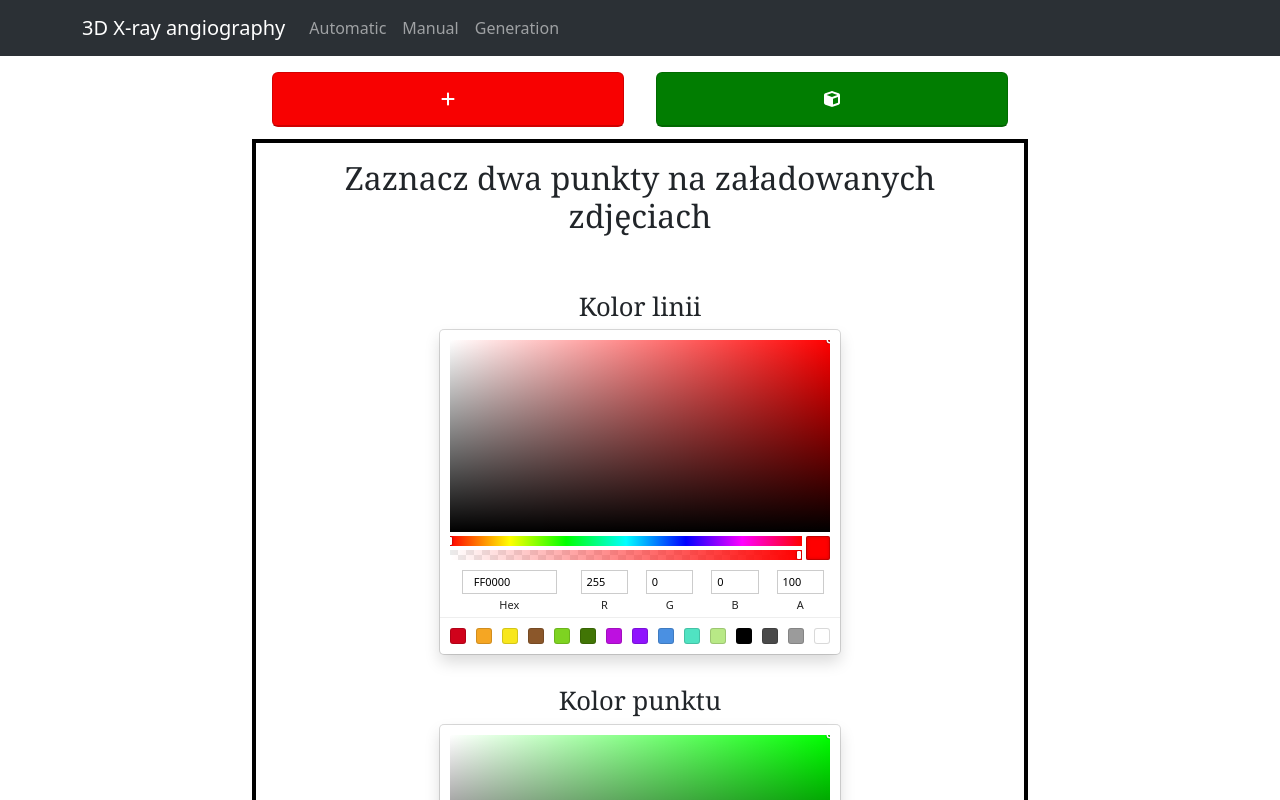
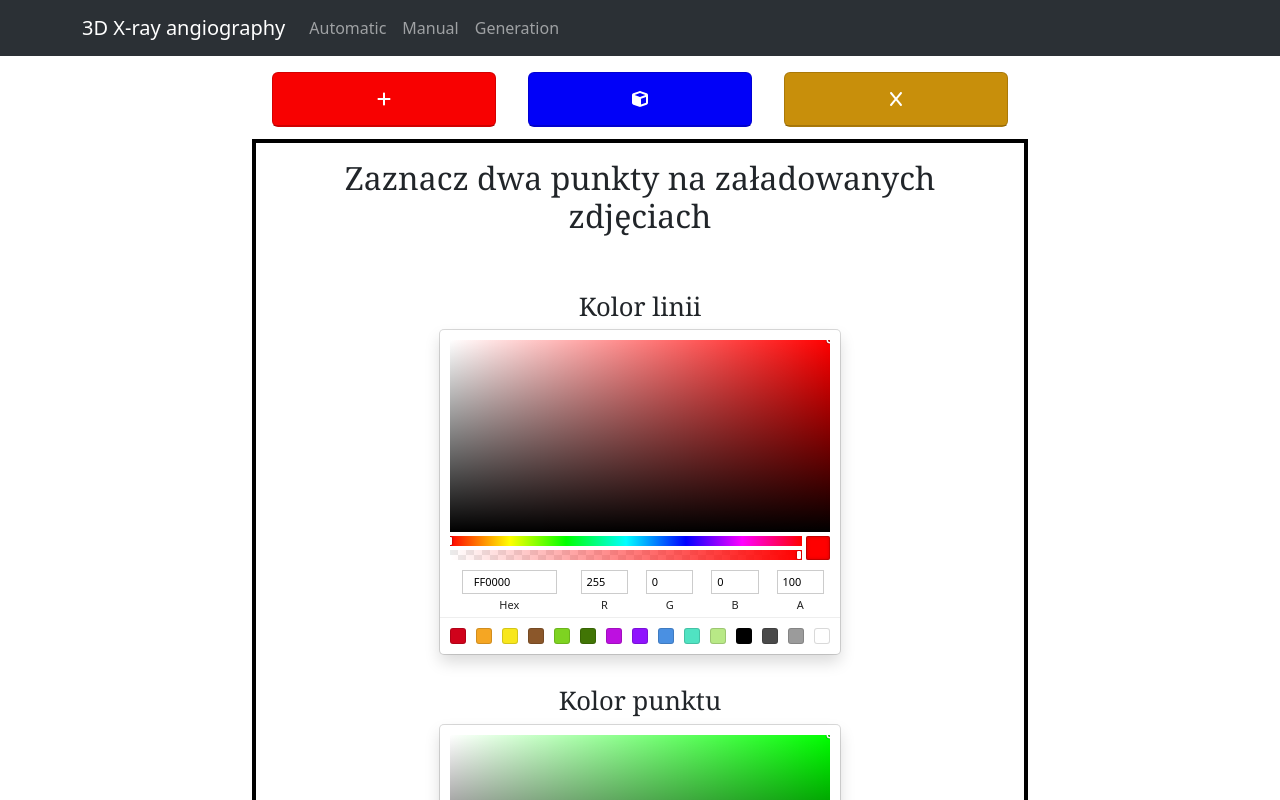
Before and after one commit to laudominik/coronaryApp, a React (Create React App) app in the folder frontend/: page /manual in a window 1280 px wide. Shown: the top 800 px of the page. Built offline with nearby package versions, Linux system fonts and the light colour scheme.

Commit message:
Requesting for and clearing bifurcation points

```diff
--- /dev/null
+++ b/frontend/src/reconstruction/manual/ClearBifurcationPointsButton.jsx
@@ -0,0 +1,32 @@
+import { useContext } from 'react';
+import { Button, Card } from 'react-bootstrap';
+import { FontAwesomeIcon } from '@fortawesome/react-fontawesome';
+import { faX } from '@fortawesome/free-solid-svg-icons';
+import { ManualBifurcationStoreContext} from './manualStore';
+
+export default function ClearBifurcationPointsButton() {
+    const bifurcationContext = useContext(ManualBifurcationStoreContext)
+
+    async function onButtonClicked() {
+        bifurcationContext.set([])
+    }
+
+    return (
+        <Card style={{
+            width: "100%",
+            backgroundColor: '#CE930B',
+            margin: '1em',
+            cursor: 'pointer'
+        }}
+            onClick={onButtonClicked}
+        >
+            <Card.Header>
+                <div>
+                    <Button className='border-0 bg-transparent' >
+                        <FontAwesomeIcon className="iconInCard" icon={faX} />
+                    </Button>
+                </div>
+            </Card.Header>
+        </Card>
+    );
+}
--- /dev/null
+++ b/frontend/src/reconstruction/manual/CreateBifurcationPointButton.jsx
@@ -0,0 +1,58 @@
+import { useContext, useSyncExternalStore } from 'react';
+import { Button, Card } from 'react-bootstrap';
+import { FontAwesomeIcon } from '@fortawesome/react-fontawesome';
+import { faCube } from '@fortawesome/free-solid-svg-icons';
+import { ManualBifurcationStoreContext, ManualDataStoreContext, ManualErrorStoreContext, XRaysStoreContext } from './manualStore';
+import { sendPointRequest } from './manualService';
+
+
+export default function CreateBifurcationPointButton() {
+    const errorContext = useContext(ManualErrorStoreContext)
+    const xraysContext = useContext(XRaysStoreContext)
+    const bifurcationContext = useContext(ManualBifurcationStoreContext)
+    const manualDataContext = useContext(ManualDataStoreContext)
+    const xrays = useSyncExternalStore(xraysContext.subscribe(), xraysContext.get())
+    const manualData = useSyncExternalStore(manualDataContext.subscribe(), manualDataContext.get())
+    const bifurcationPoints = useSyncExternalStore(bifurcationContext.subscribe(), bifurcationContext.get())
+
+    async function onButtonClicked() {
+        errorContext.set("")
+        try {
+            if(manualData.markedPoints?.length === 2) {
+                const pointRequest = await sendPointRequest(xrays, manualData.markedPoints)
+                const pointBody = await pointRequest.json()
+                if(pointRequest.status !== 200) {
+                    errorContext.set(`${pointBody.message} - ${pointBody.reason}`)
+                } else {
+                    bifurcationContext.set([...bifurcationPoints, {x: pointBody.x, y: pointBody.y, z: pointBody.z}])
+                    setCanvasData([], [], [])
+                }
+            }
+        } catch (e) {
+            errorContext.set("Backend error")
+        }
+    }
+
+    function setCanvasData(lines, points, markedPoints) {
+        manualDataContext.set({lines: lines, points: points, markedPoints: markedPoints})
+    }
+
+    return (
+        <Card style={{
+            width: "100%",
+            backgroundColor: 'blue',
+            margin: '1em',
+            cursor: 'pointer'
+        }}
+            onClick={onButtonClicked}
+        >
+            <Card.Header>
+                <div>
+                    <Button className='border-0 bg-transparent' >
+                        <FontAwesomeIcon className="iconInCard" icon={faCube} />
+                    </Button>
+                </div>
+            </Card.Header>
+        </Card>
+    );
+}
--- a/frontend/src/reconstruction/manual/Manual.jsx
+++ b/frontend/src/reconstruction/manual/Manual.jsx
@@ -2,8 +2,9 @@ import { useContext, useSyncExternalStore } from "react";
 import ImageList from '../image_list/ImageList';
 import ImageCanvas from './image_canvas/ImageCanvas';
 import AddImageButton from '../image_list/AddImageButton';
-import StartReconstructionButton from '../image_list/StartReconstructionButton';
+import CreateBifurcationPointButton from "./CreateBifurcationPointButton";
 import { ManualErrorStoreContext, XRaysStoreContext } from './manualStore';
+import ClearBifurcationPointsButton from "./ClearBifurcationPointsButton.jsx";
 
 
 export default function Manual() {
@@ -23,7 +24,8 @@ export default function Manual() {
                 }
                 <div className='utils__container utils__reconstruction-buttons-wrapper'>
                     <AddImageButton />
-                    <StartReconstructionButton />
+                    <CreateBifurcationPointButton />
+                    <ClearBifurcationPointsButton />
                 </div>
                 <ImageCanvas />
                 <ImageList xraysContext={xraysContext} />
--- a/frontend/src/reconstruction/manual/image_canvas/ImageCanva.jsx
+++ b/frontend/src/reconstruction/manual/image_canvas/ImageCanva.jsx
@@ -1,18 +1,18 @@
 import {useRef, useEffect, useContext, useState, useSyncExternalStore, useCallback } from 'react';
-import { XRaysStoreContext, ColorsStoreContext, CanvasStoreContext } from '../manualStore';
+import { XRaysStoreContext, ColorsStoreContext, ManualDataStoreContext } from '../manualStore';
 
 export default function ImageCanva({ ix, pointSetEv,  }) {
     const xraysContext = useContext(XRaysStoreContext)
-    const canvasContext = useContext(CanvasStoreContext)
+    const manualDataContext = useContext(ManualDataStoreContext)
     const colorsContext = useContext(ColorsStoreContext)
     const xrays = useSyncExternalStore(xraysContext.subscribe(), xraysContext.get())
     const colors = useSyncExternalStore(colorsContext.subscribe(), colorsContext.get())
-    const canvasData = useSyncExternalStore(canvasContext.subscribe(), canvasContext.get())
+    const manualData = useSyncExternalStore(manualDataContext.subscribe(), manualDataContext.get())
     const current = xrays[ix]
     const pointColor = colors.point
     const lineColor = colors.line
-    const point = canvasData.points[ix]
-    const line = canvasData.lines[ix]
+    const point = manualData.points[ix]
+    const line = manualData.lines[ix]
 
     const canvasRef = useRef(null);
     const [dimensions, setDimensions] = useState({ width: 0, height: 0 });
--- /dev/null
+++ b/frontend/src/reconstruction/manual/manualService.js
@@ -0,0 +1,75 @@
+import config from "../../config.json"
+
+async function sendLinesRequest(xrays, point) {
+    const url = config["LINES_ENDPOINT"]
+    const images = await createImagesRequestParameter(xrays)
+
+    const responseAsync = fetch(url, {
+        method: 'POST',
+        body: JSON.stringify({
+            "images": images,
+            point: scaledPoint(point)
+        }),
+        headers: {
+            'Content-Type': 'application/json',
+        }
+    })
+    return await responseAsync
+}
+
+async function sendPointRequest(xrays, points) {
+    const url = config["MANUAL_RECONSTRUCTION_ENDPOINT"]
+    const images = await createImagesRequestParameter(xrays)
+
+    const responseAsync = fetch(url, {
+        method: 'POST',
+        body: JSON.stringify({
+            "images": images,
+            points: points.map(point => scaledPoint(point))
+        }),
+        headers: {
+            'Content-Type': 'application/json',
+        }
+    })
+    return await responseAsync
+}
+
+async function createImagesRequestParameter(xrays) {
+    return await Promise.all(xrays.map(async (xray) => {
+        const dimensions = await getImageDimensions(xray.image)
+        return {
+            [`acquisition_params`]: {
+                sid: parseFloat(xray.acquisition_params.sid),
+                sod: parseFloat(xray.acquisition_params.sod),
+                alpha: parseFloat(xray.acquisition_params.alpha),
+                beta: parseFloat(xray.acquisition_params.beta),
+                spacing_c: parseFloat(xray.acquisition_params.spacing_c),
+                spacing_r: parseFloat(xray.acquisition_params.spacing_r),
+            },
+            [`image`]: {
+                width: dimensions.width,
+                height: dimensions.height
+            }
+        }
+    }))
+}
+
+async function getImageDimensions(src) {
+    return new Promise (function (resolved, _) {
+      let image = new Image()
+      image.onload = () => {
+        resolved({width: image.width, height: image.height})
+      };
+      image.src = src
+    })
+  }
+
+function scaledPoint(point) {
+    return {
+        x: point.x * point.x_scale,
+        y: point.y * point.y_scale,
+        image_index: point.image_index
+    }
+}
+
+export {sendLinesRequest, sendPointRequest}
--- a/frontend/src/reconstruction/manual/manualStore.js
+++ b/frontend/src/reconstruction/manual/manualStore.js
@@ -4,8 +4,9 @@ import XRay from "../../xray";
 
 // input
 const XRaysStoreContext = createContext(new Store([new XRay(), new XRay()], "manual_xrays"))
-const CanvasStoreContext = createContext(new Store({lines: [], points: []}, "manual_canvas"))
+const ManualDataStoreContext = createContext(new Store({lines: [], points: []}, "manual_data"))
+const ManualBifurcationStoreContext = createContext(new Store([]), "manual_bifurcation")
 const ColorsStoreContext = createContext(new Store({point: "#00FF00", line: "#FF0000"}, "manual_colors"))
 
 const ManualErrorStoreContext = createContext(new Store(""))
-export { XRaysStoreContext, CanvasStoreContext, ManualErrorStoreContext, ColorsStoreContext }
+export { XRaysStoreContext, ManualDataStoreContext, ManualErrorStoreContext, ColorsStoreContext, ManualBifurcationStoreContext }
```
Also changed, not shown: frontend/src/reconstruction/manual/image_canvas/ImageCanvas.jsx (+10 -67 lines).
